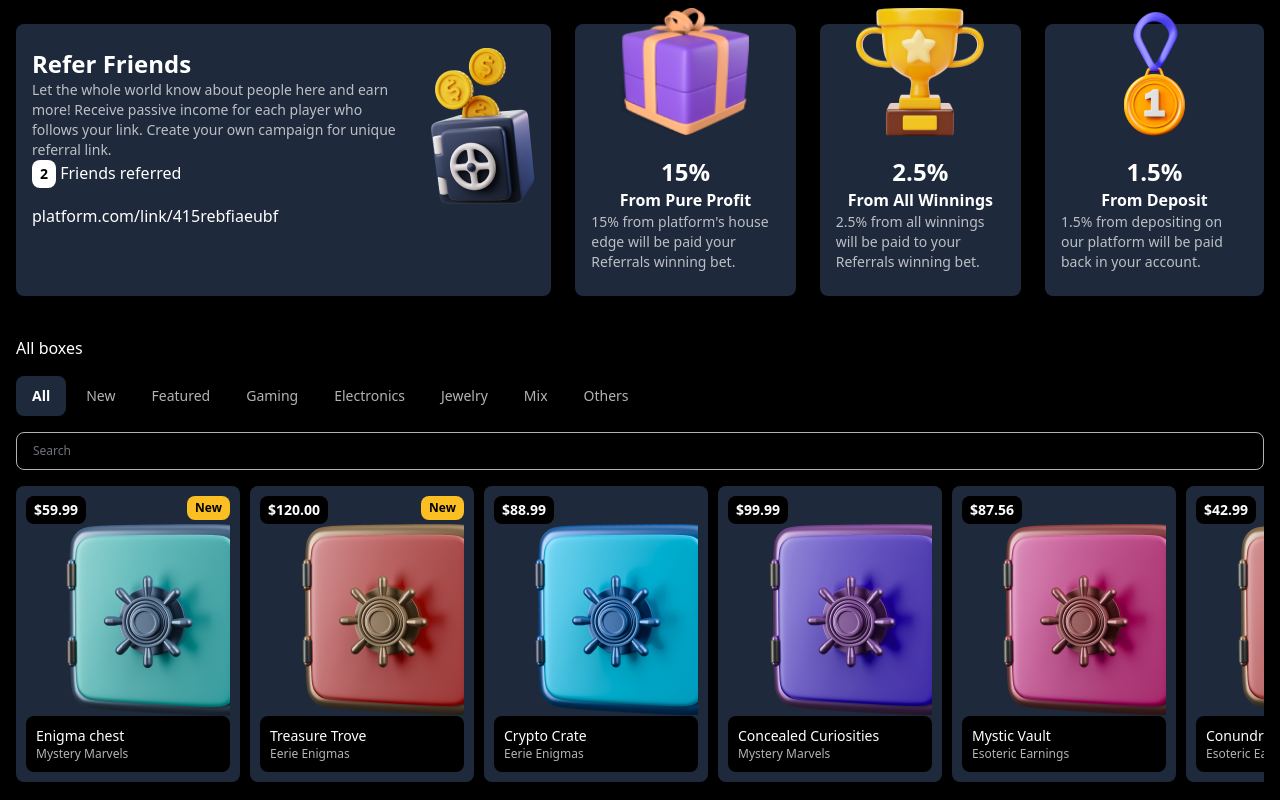
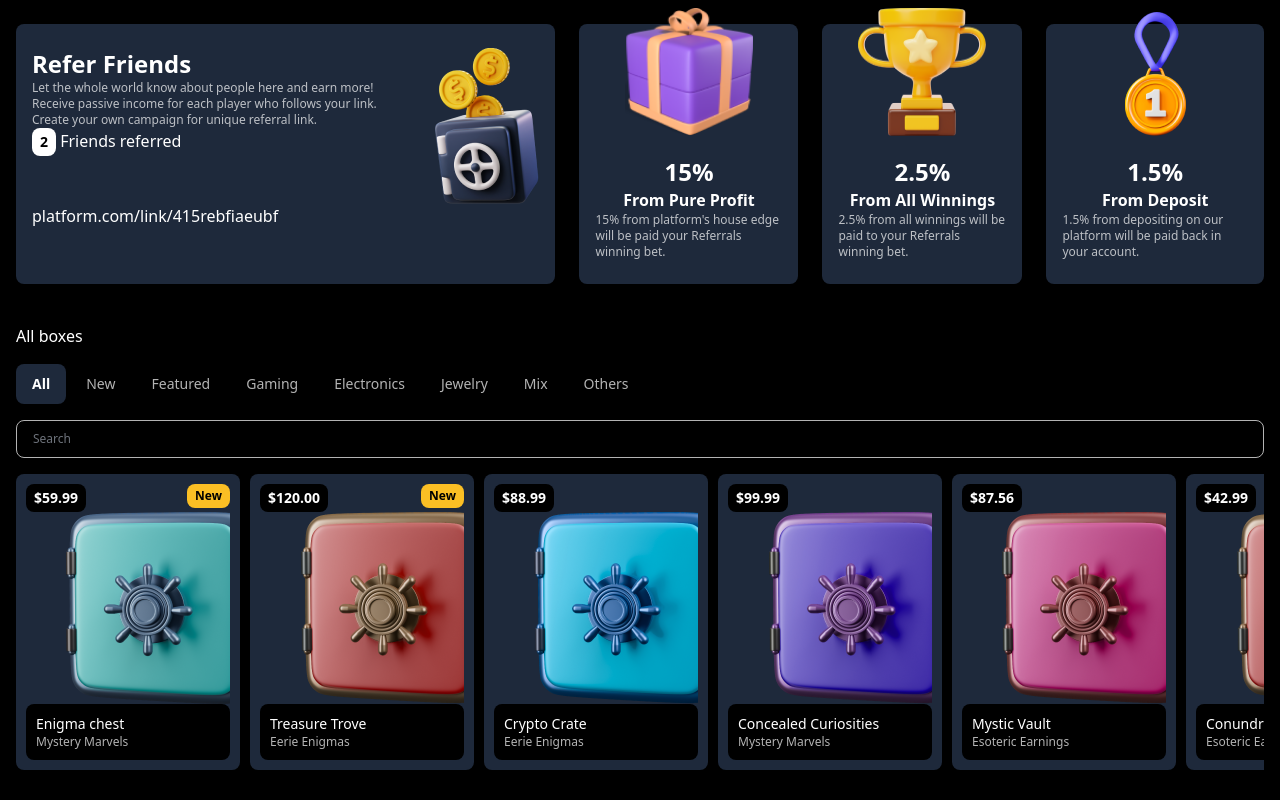
Before and after one commit to juandelacruz23/infinitro-assessment, a React (Vite) app: page / in a window 1280 px wide. Shown: the top 800 px of the page. Built offline with nearby package versions, Linux system fonts and the light colour scheme.

Commit message:
Change text size on cards

```diff
--- a/src/common/CardText.tsx
+++ b/src/common/CardText.tsx
@@ -10,7 +10,7 @@ const CardText: FC<CardTextProps> = ({ children, textAlign }) => {
   return (
     <p
       className={classNames(
-        "text-sm opacity-70",
+        "text-xs opacity-70",
         textAlign && `md:text-${textAlign}`,
       )}
     >
```
